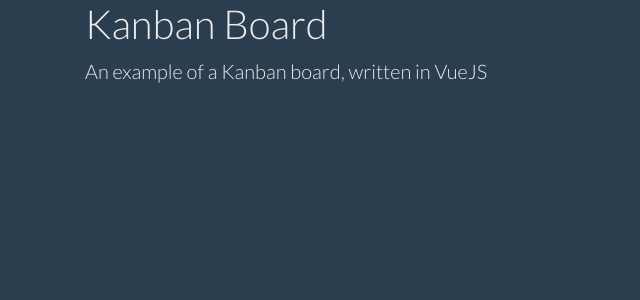
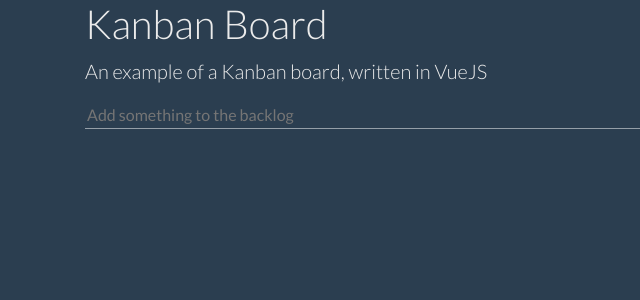
Before and after one commit to stevehobbsdev/kanban-board, a Vue app: page /#/backlog in a window 1280 px wide. Shown: the top 300 px of the page, without its empty margins (0-640 px from the left). Built offline with nearby package versions, Linux system fonts and the light colour scheme.

Commit message:
Created new item component, modified router

```diff
--- /dev/null
+++ b/src/components/Backlog.vue
@@ -0,0 +1,16 @@
+<template>
+  <div class="backlog-view">
+    <new-item></new-item>
+  </div>
+</template>
+
+<script>
+import NewItemForm from './NewItemForm';
+
+export default {
+  name: 'Backlog',
+  components: {
+    'new-item': NewItemForm
+  }
+};
+</script>
--- /dev/null
+++ b/src/components/NewItemForm.vue
@@ -0,0 +1,45 @@
+<template>
+    <div class="add-item">
+        <form action="#" method="post" v-on:submit.prevent="submitForm">
+            <input type="text" v-model="itemText" placeholder="Add something to the backlog">
+        </form>
+    </div>
+</template>
+
+<script>
+export default {
+  name: 'NewItemForm',
+  data() {
+    return {
+      itemText: ''
+    };
+  },
+  methods: {
+    submitForm() {
+      if (this.itemText) {
+        this.$store.commit('addItem', {
+          text: this.itemText
+        });
+
+        this.itemText = '';
+      }
+    }
+  }
+};
+</script>
+
+<style>
+.add-item input {
+  outline: none;
+  border: 0;
+  border-bottom: 1px solid rgba(255, 255, 255, 0.5);
+  width: 100%;
+  transition: all 0.25s;
+  background: inherit;
+  color: white;
+}
+
+.add-item input:focus {
+  border-bottom-color: rgba(255, 255, 255, 1);
+}
+</style>
--- a/src/router/index.js
+++ b/src/router/index.js
@@ -1,13 +1,18 @@
 import Vue from 'vue';
 import Router from 'vue-router';
+import Backlog from '@/components/Backlog';
 
 Vue.use(Router);
 
 export default new Router({
   routes: [
     {
-      path: '/',
-      name: 'Default'
+      path: '/backlog',
+      component: Backlog
+    },
+    {
+      path: '*',
+      redirect: '/backlog'
     }
-  ]
+  ],
 });
```
